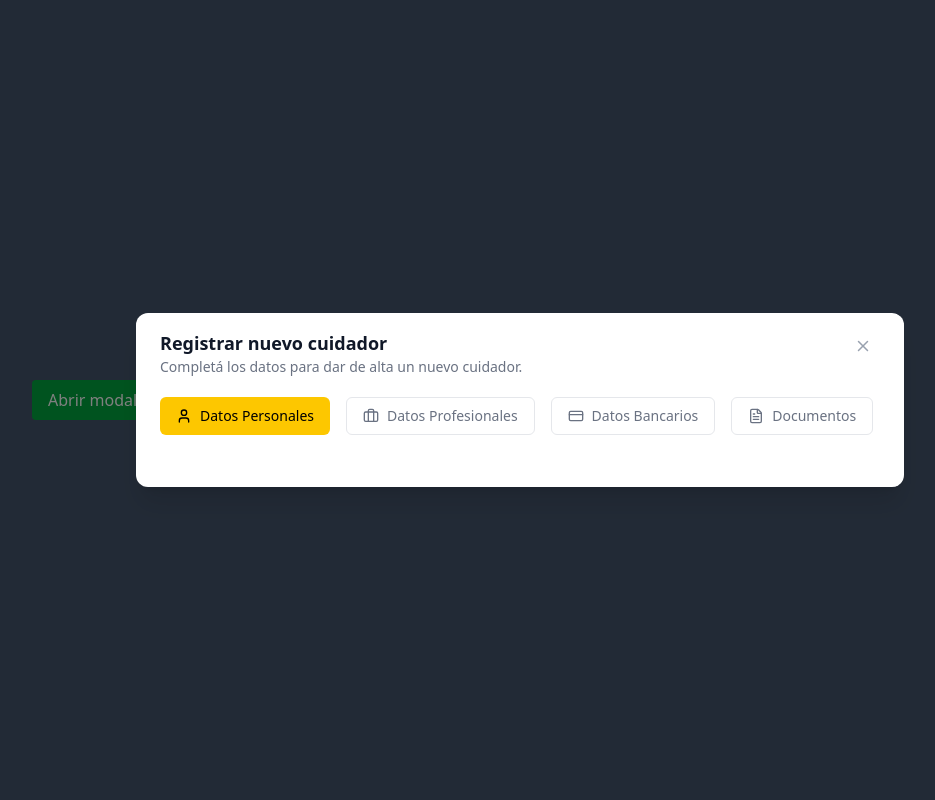
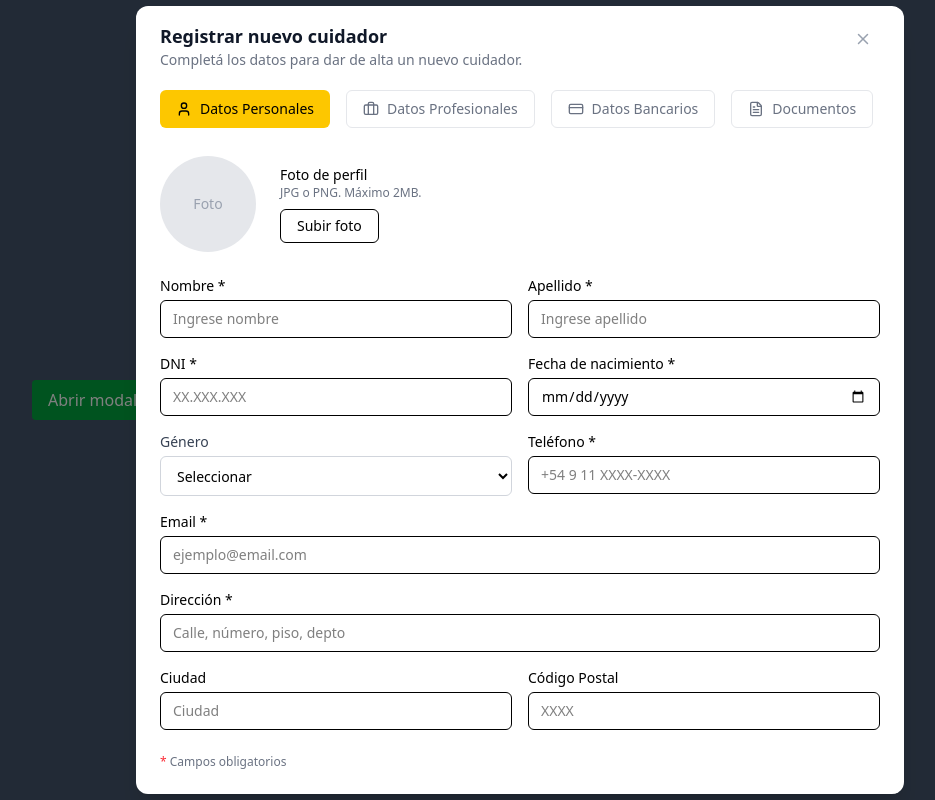
Before and after one commit to No-Country-simulation/S02-26-Equipo-26-Web-App-Development, a React (Vite) app in the folder frontend-react-marco/: page / in a window 1280 px wide. Both pictures are taken after a click on the button "Abrir modal". Shown: the whole page, without its empty margins (120-1055 px from the left). Built offline with nearby package versions, Linux system fonts and the light colour scheme.

Commit message:
feat: steps completos registro cuidador (UI)

```diff
--- a/frontend-react-marco/src/components/modal/modal-registro-nuevo.jsx
+++ b/frontend-react-marco/src/components/modal/modal-registro-nuevo.jsx
@@ -1,20 +1,22 @@
 import { X } from "lucide-react"
 import { useState } from "react"
-import StepBar from "../ui/StepBar"
-
+import StepBar from "../ui/stepBar"
+import StepDatosPersonales from "../ui/step-datos-personales"
+import StepDatosProfesionales from "../ui/step-datos-profesionales"
+import StepDatosBancarios from "../ui/step-datos-bancarios"
+import StepDocumentacion from "../ui/step-documentos"
 
 export default function ModalRegistroNuevo({ isOpen, onClose, children }) {
   const [currentStep, setCurrentStep] = useState(1)
-
   if (!isOpen) return null
 
   return (
     <div className="fixed inset-0 z-50 flex items-center justify-center bg-black/50">
-
       <div className="relative w-full max-w-3xl rounded-xl bg-white shadow-xl">
 
         {/* HEADER MODAL*/}
         <div className="flex items-start justify-between px-6 py-4">
+          {/* Title and description*/}
           <div>
             <h2 className="text-lg font-semibold text-gray-900">
               Registrar nuevo cuidador
@@ -23,25 +25,28 @@ export default function ModalRegistroNuevo({ isOpen, onClose, children }) {
               Completá los datos para dar de alta un nuevo cuidador.
             </p>
           </div>
-
-          <button
-            onClick={onClose}
-            className="rounded-md p-2 text-gray-400 hover:bg-gray-100 hover:text-red-500"
-          >
+          {/* Button close*/}
+          <button onClick={onClose} className="rounded-md p-2 text-gray-400 hover:bg-gray-100 hover:text-red-500">
             <X size={18} />
           </button>
         </div>
+
+        {/* Stepbar*/}
         <div className="px-6 py-1">
-  <StepBar
-    currentStep={currentStep}
-    onStepChange={setCurrentStep}
-  />
-</div>
+          <StepBar currentStep={currentStep} onStepChange={setCurrentStep}/>
+        </div>
 
         {/* BODY */}
-
         <div className="px-6 py-6">
           {children}
+
+            {currentStep === 1 && <StepDatosPersonales />}
+            {currentStep === 2 && <StepDatosProfesionales />}
+            {currentStep === 3 && <StepDatosBancarios />}
+            {currentStep === 4 && <StepDocumentacion />}
+
+
+
         </div>
 
       </div>
--- /dev/null
+++ b/frontend-react-marco/src/components/ui/inputs/FileUpload.jsx
@@ -0,0 +1,19 @@
+import { Upload } from "lucide-react"
+
+export default function FileUpload({ label, required = false, helper }) {
+  return (
+    <div className="space-y-2">
+      <label className="text-sm font-medium text-gray-700">
+        {label} {required && <span className="text-red-500">*</span>}
+      </label>
+
+      <div className="flex flex-col items-center justify-center gap-2 rounded-lg border-2 border-dashed border-gray-300 bg-gray-50 px-4 py-6 text-center">
+        <Upload className="h-6 w-6 text-gray-400" />
+        <p className="text-sm text-gray-600">
+          Arrastrá o hacé click para subir
+        </p>
+        <p className="text-xs text-gray-400">{helper}</p>
+      </div>
+    </div>
+  )
+}
--- /dev/null
+++ b/frontend-react-marco/src/components/ui/inputs/alert.jsx
@@ -0,0 +1,8 @@
+export default function Alert({ children }) {
+  return (
+    <div className="rounded-lg border border-yellow-300 bg-yellow-50 px-4 py-3 text-sm text-yellow-800">
+      <strong className="font-medium">Importante:</strong>{" "}
+      {children}
+    </div>
+  )
+}
--- /dev/null
+++ b/frontend-react-marco/src/components/ui/inputs/input.jsx
@@ -0,0 +1,25 @@
+export default function Input({
+  label,
+  placeholder,
+  type = "text",
+  colSpan = false,
+}) {
+  return (
+    <div className={colSpan ? "col-span-2" : ""}>
+      <label className="block mb-1 text-sm font-medium">
+        {label}
+      </label>
+
+      <input
+        type={type}
+        placeholder={placeholder}
+        className="
+          w-full px-3 py-2
+          border rounded-md text-sm
+          focus:outline-none
+          focus:ring-2 focus:ring-yellow-400
+        "
+      />
+    </div>
+  );
+}
--- /dev/null
+++ b/frontend-react-marco/src/components/ui/inputs/select.jsx
@@ -0,0 +1,29 @@
+export default function Select({
+  label,
+  options = [],
+  placeholder = "Seleccionar",
+})
+{
+  return (
+    <div className="flex flex-col gap-1">
+      {label && (
+        <label className="text-sm font-medium text-gray-700">
+          {label}
+        </label>
+      )}
+
+      <select className="h-10 rounded-md border border-gray-300 px-3 text-sm focus:border-yellow-400 focus:outline-none">
+        <option value="">{placeholder}</option>
+
+        {options.map((opt) => (
+          <option
+            key={opt.value}
+            value={opt.value}
+          >
+            {opt.label}
+          </option>
+        ))}
+      </select>
+    </div>
+  )
+}
--- /dev/null
+++ b/frontend-react-marco/src/components/ui/step-datos-bancarios.jsx
@@ -0,0 +1,46 @@
+import Input from "./inputs/Input";
+import Select from "./inputs/Select";
+import Alert from "./inputs/alert";
+
+export default function StepDatosBancarios() {
+  return (
+    <div className="space-y-6">
+
+      <Alert>
+        Los datos bancarios son necesarios para procesar los pagos mensuales.
+        Puede elegir recibir pagos por transferencia bancaria o Mercado Pago.
+      </Alert>
+
+      <div className="grid grid-cols-1 gap-4 md:grid-cols-2">
+        <Select
+          label="Tipo de cuenta"
+          placeholder="Seleccionar tipo"
+          options={[
+            { value: "caja_ahorro", label: "Caja de ahorro" },
+            { value: "cuenta_corriente", label: "Cuenta corriente" },
+          ]}
+        />
+
+        <Input
+          label="Banco"
+          placeholder="Nombre del banco"
+        />
+
+        <Input
+          label="CBU"
+          placeholder="22 dígitos"
+        />
+
+        <Input
+          label="Alias CBU"
+          placeholder="mi.alias.cbu"
+        />
+      </div>
+
+      <Input
+        label="CVU Mercado Pago (opcional)"
+        placeholder="CVU de Mercado Pago (22 dígitos)"
+      />
+    </div>
+  )
+}
--- /dev/null
+++ b/frontend-react-marco/src/components/ui/step-datos-personales.jsx
@@ -0,0 +1,71 @@
+import Input from "./inputs/Input";
+import Select from "./inputs/Select";
+
+const generoOptions = [
+  { value: "masculino", label: "Masculino" },
+  { value: "femenino", label: "Femenino" },
+  { value: "no_binario", label: "No binario" },
+  { value: "otro", label: "Otro" },
+  { value: "prefiero_no_decir", label: "Prefiero no decir" },
+];
+
+export default function StepDatosPersonales() {
+  return (
+    <div className="space-y-6">
+      {/* Foto */}
+      <div className="flex items-center gap-6">
+        <div className="w-24 h-24 rounded-full bg-gray-200 flex items-center justify-center">
+          <span className="text-gray-400 text-sm">Foto</span>
+        </div>
+
+        <div>
+          <p className="text-sm font-medium">Foto de perfil</p>
+          <p className="text-xs text-gray-500">
+            JPG o PNG. Máximo 2MB.
+          </p>
+
+          <button className="mt-2 px-4 py-1.5 border rounded-md text-sm hover:bg-gray-50">
+            Subir foto
+          </button>
+        </div>
+      </div>
+
+      {/* Form */}
+      <div className="grid grid-cols-2 gap-4">
+        <Input label="Nombre *" placeholder="Ingrese nombre" />
+        <Input label="Apellido *" placeholder="Ingrese apellido" />
+
+        <Input label="DNI *" placeholder="XX.XXX.XXX" />
+        <Input label="Fecha de nacimiento *" type="date" />
+
+      <Select
+        label="Género"
+        placeholder="Seleccionar"
+        options={generoOptions}
+      />
+
+        <Input label="Teléfono *" placeholder="+54 9 11 XXXX-XXXX" />
+
+        <Input
+          label="Email *"
+          placeholder="ejemplo@email.com"
+          type="email"
+          colSpan
+        />
+
+        <Input
+          label="Dirección *"
+          placeholder="Calle, número, piso, depto"
+          colSpan
+        />
+
+        <Input label="Ciudad" placeholder="Ciudad" />
+        <Input label="Código Postal" placeholder="XXXX" />
+      </div>
+
+      <p className="text-xs text-gray-500">
+        <span className="text-red-500">*</span> Campos obligatorios
+      </p>
+    </div>
+  );
+}
--- /dev/null
+++ b/frontend-react-marco/src/components/ui/step-datos-profesionales.jsx
@@ -0,0 +1,73 @@
+import Input from "./inputs/Input";
+import Select from "./inputs/Select";
+
+const turnosOptions = [
+  { value: "manana", label: "Mañana" },
+  { value: "tarde", label: "Tarde" },
+  { value: "noche", label: "Noche" },
+];
+
+const matriculaOptions = [
+{ value: "si", label: "Sí" },
+{ value: "no", label: "No" },
+];
+
+const tiposCuidadorOptions = [
+    { value: "acomp_terapeutico", label: "Acompañante terapéutico" },
+    { value: "cuidador_domiciliario", label: "Cuidador domiciliario" },
+    { value: "enfermero", label: "Enfermero/a" },
+];
+
+const nivelEstudiosOptions = [
+{ value: "primario", label: "Primario completo" },
+{ value: "secundario", label: "Secundario completo" },
+{ value: "terciario", label: "Terciario en curso" },
+{ value: "terciario_completo", label: "Terciario completo" },
+{ value: "universitario", label: "Universitario en curso" },
+{ value: "universitario_completo", label: "Universitario completo" },
+];
+
+export default function StepDatosProfesionales() {
+  return (
+    <div className="space-y-6">
+      <div className="grid grid-cols-2 gap-4">
+        <Select
+          label="Tipo de cuidador"
+          options={tiposCuidadorOptions}
+        />
+
+      <Select
+        label="Turno disponible"
+        placeholder="Seleccionar turno"
+        options={turnosOptions}
+      />
+
+        <Input
+          label="Años de experiencia"
+          placeholder="Ej: 3"
+        />
+
+        <Select
+          label="Nivel de estudios"
+          options={nivelEstudiosOptions}
+        />
+
+        <Input
+          label="Institución / Curso"
+          placeholder="Nombre de institución"
+          colSpan
+        />
+
+        <Select
+          label="¿Posee matrícula?"
+          options={matriculaOptions}
+        />
+
+        <Input
+          label="Número de matrícula"
+          placeholder="Solo si aplica"
+        />
+      </div>
+    </div>
+  );
+}
--- /dev/null
+++ b/frontend-react-marco/src/components/ui/step-documentos.jsx
@@ -0,0 +1,52 @@
+import FileUpload from "./inputs/FileUpload"
+
+export default function StepDocumentos() {
+  return (
+    <div className="space-y-6">
+
+      {/* Info box */}
+      <div className="rounded-lg border border-blue-200 bg-blue-50 px-4 py-3 text-sm text-blue-700">
+        <strong>Documentación requerida:</strong> Por favor suba los siguientes
+        documentos para completar el registro. Los archivos deben estar en
+        formato PDF, JPG o PNG.
+      </div>
+
+      {/* Grid de uploads */}
+      <div className="grid grid-cols-1 gap-6 md:grid-cols-2">
+        <FileUpload
+          label="DNI (Frente)"
+          required
+          helper="PDF, JPG o PNG hasta 5MB"
+        />
+
+        <FileUpload
+          label="DNI (Dorso)"
+          required
+          helper="PDF, JPG o PNG hasta 5MB"
+        />
+
+        <FileUpload
+          label="Certificado de Antecedentes"
+          required
+          helper="PDF hasta 5MB"
+        />
+
+        <FileUpload
+          label="Curriculum Vitae"
+          helper="PDF hasta 5MB"
+        />
+      </div>
+
+      {/* Documentos cargados */}
+      <div className="space-y-2">
+        <p className="text-sm font-medium text-gray-700">
+          Documentos cargados
+        </p>
+
+        <div className="rounded-lg border bg-gray-50 px-4 py-3 text-sm text-gray-500">
+          No hay documentos cargados aún
+        </div>
+      </div>
+    </div>
+  )
+}
```
